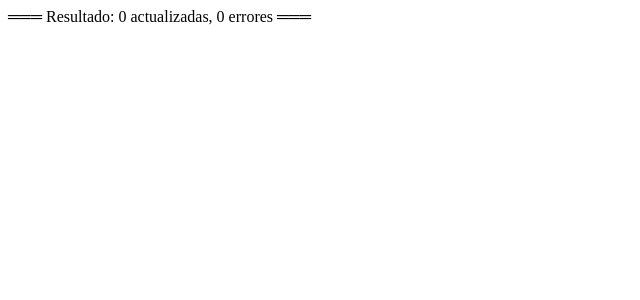
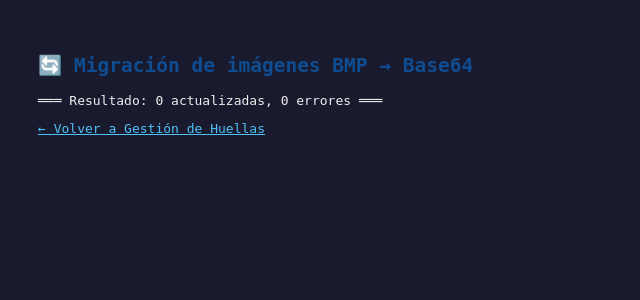
Before and after one commit to LizBonita/Sistema_Asistencia_ESGEC, a PHP site: page /scripts/rellenar_base64.php in a window 1280 px wide. Shown: the top 300 px of the page, without its empty margins (0-640 px from the left). Run offline with PHP 8.4, Linux system fonts and the light colour scheme; tables that the repository leaves empty or names only in its code hold one stand-in row (values such as "Sample post").

Commit message:
fix: Script base64 funciona desde navegador para Hostinger

```diff
--- a/scripts/rellenar_base64.php
+++ b/scripts/rellenar_base64.php
@@ -1,11 +1,27 @@
 <?php
 // Script para rellenar imagen_base64 desde los archivos BMP existentes
-// Ejecutar una sola vez: php scripts/rellenar_base64.php
+// Ejecutar desde navegador: https://dominio.com/scripts/rellenar_base64.php
+// O desde CLI: php scripts/rellenar_base64.php
+
+// Detectar si es web o CLI
+$isWeb = php_sapi_name() !== 'cli';
+if ($isWeb) {
+    header('Content-Type: text/html; charset=utf-8');
+    echo '<!DOCTYPE html><html><head><title>Migración Base64</title>
+    <style>body{font-family:monospace;background:#1a1a2e;color:#eee;padding:30px}
+    .ok{color:#00c853}.err{color:#f44336}h2{color:#0E4D92}</style></head><body>';
+    echo '<h2>🔄 Migración de imágenes BMP → Base64</h2><pre>';
+}
 
 require_once __DIR__ . '/../config/database.php';
 
 $db = (new Database())->getConnection();
-$stmt = $db->query("SELECT id, imagen_path FROM huellas_dactilares WHERE imagen_base64 IS NULL AND imagen_path IS NOT NULL AND imagen_path != ''");
+if (!$db) {
+    echo "❌ Error de conexión a BD\n";
+    exit;
+}
+
+$stmt = $db->query("SELECT id, imagen_path FROM huellas_dactilares WHERE (imagen_base64 IS NULL OR imagen_base64 = '') AND imagen_path IS NOT NULL AND imagen_path != ''");
 
 $updated = 0;
 $errors = 0;
@@ -20,12 +36,23 @@ while ($row = $stmt->fetch(PDO::FETCH_ASSOC)) {
         $update = $db->prepare("UPDATE huellas_dactilares SET imagen_base64 = ? WHERE id = ?");
         $update->execute([$base64, $row['id']]);
 
-        echo "✅ ID {$row['id']}: {$row['imagen_path']} → base64 (" . strlen($base64) . " chars)\n";
+        $msg = "✅ ID {$row['id']}: {$row['imagen_path']} → base64 (" . strlen($base64) . " chars)";
+        echo $isWeb ? "<span class='ok'>$msg</span>\n" : "$msg\n";
         $updated++;
     } else {
-        echo "❌ ID {$row['id']}: Archivo no encontrado: {$filepath}\n";
+        $msg = "❌ ID {$row['id']}: Archivo no encontrado: {$filepath}";
+        echo $isWeb ? "<span class='err'>$msg</span>\n" : "$msg\n";
         $errors++;
     }
 }
 
 echo "\n═══ Resultado: {$updated} actualizadas, {$errors} errores ═══\n";
+
+if ($isWeb) {
+    echo '</pre>';
+    if ($updated > 0) {
+        echo '<p style="color:#00c853;font-size:18px">✅ ¡Migración completada! Recarga Gestión de Huellas para ver las imágenes.</p>';
+    }
+    echo '<a href="../views/gestion_huellas.php" style="color:#4fc3f7">← Volver a Gestión de Huellas</a>';
+    echo '</body></html>';
+}
```
